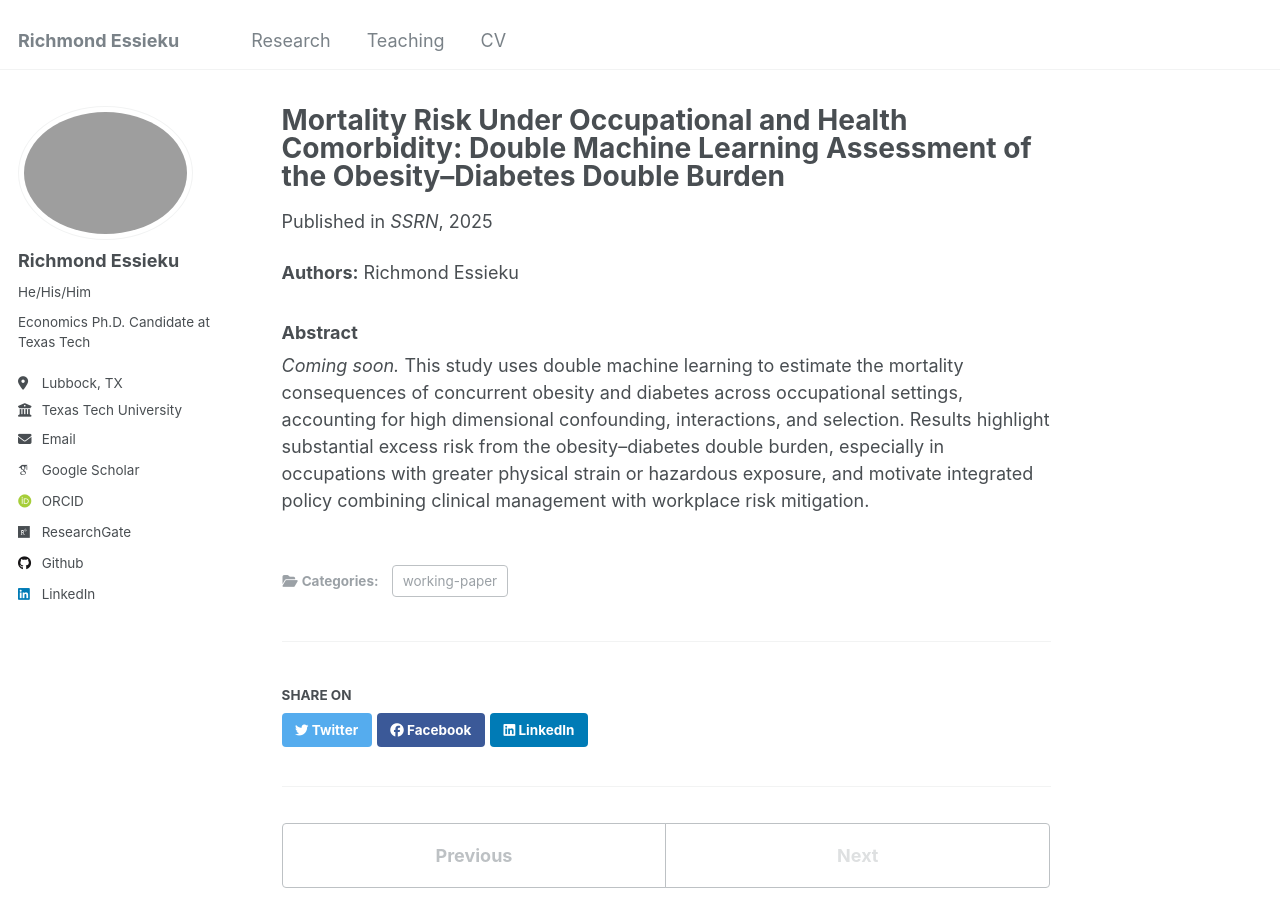
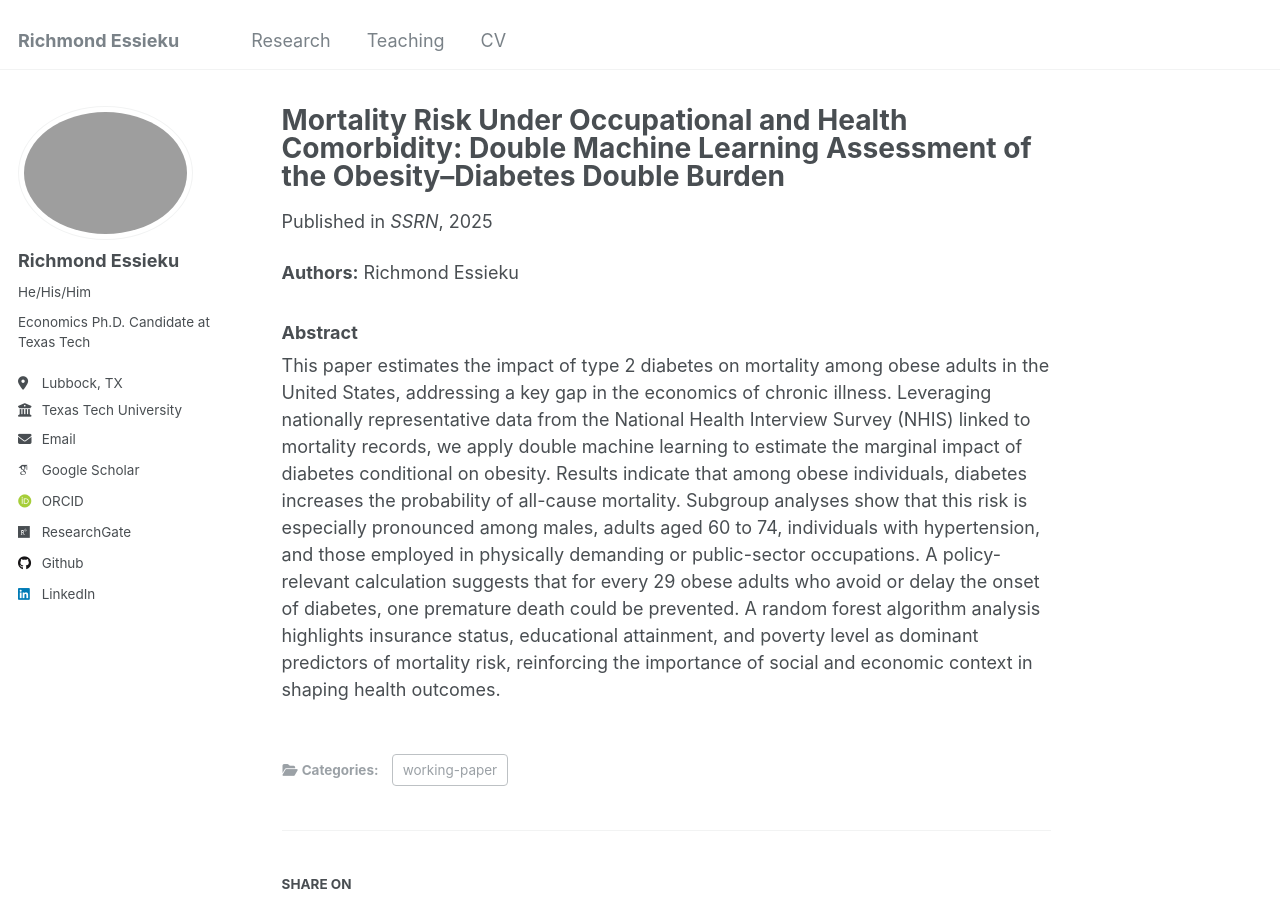
Before and after one commit to essieku/essieku.github.io, a Jekyll site: the page built from _publications/chapter3.md, in a window 1280 px wide and 900 px high. Built offline with Jekyll 4.4.1, drawn with Linux system fonts in a browser that asks for light colours; some web fonts are replaced.

Commit message:
Update chapter3.md

```diff
--- a/_publications/chapter3.md
+++ b/_publications/chapter3.md
@@ -3,15 +3,15 @@ title: "Mortality Risk Under Occupational and Health Comorbidity: Double Machine
 collection: publications
 category: working-paper
 permalink: /publication/obesity-diabetes
-excerpt: 'This paper quantifies how mortality risk escalates when occupational exposure intersects with the obesity–diabetes double burden. Using double machine learning with orthogonalized estimation, I recover robust effects under high dimensional confounding and map heterogeneity across occupations and worker risk profiles. The evidence indicates that the double burden raises mortality risk beyond additive effects, with the largest excess risk concentrated in more hazardous or physically demanding roles. The policy implication is direct: pair metabolic prevention and diabetes management with targeted workplace protections and benefits design so high risk workers experience real reductions in mortality.<br><br><strong>Authors:</strong> Richmond Essieku'
+excerpt: 'This paper quantifies how mortality risk escalates when occupational and comorhbidity exposure intersects with the obesity–diabetes double burden. Using double machine learning with orthogonalized estimation, I recover robust effects under high dimensional confounding and map heterogeneity across occupations and worker risk profiles. The evidence indicates that the double burden raises mortality risk beyond additive or health effects, with the largest excess risk concentrated in more hazardous or physically demanding occupations as well as goverment jobs. The policy implication is direct: pair metabolic prevention and obesity/diabetes management with targeted workplace protections and benefits design so high risk workers experience real reductions in mortality.<br><br><strong>Authors:</strong> Richmond Essieku'
 venue: 'SSRN'
 authors: 'Richmond Essieku'
 paperurl: 'https://papers.ssrn.com/sol3/papers.cfm?abstract_id=5453014'
-# date: 2025-06-23
+date: 2025-06-24
 # slidesurl: ''
 ---
 
 **Authors:** Richmond Essieku
 
 ### Abstract
-*Coming soon.* This study uses double machine learning to estimate the mortality consequences of concurrent obesity and diabetes across occupational settings, accounting for high dimensional confounding, interactions, and selection. Results highlight substantial excess risk from the obesity–diabetes double burden, especially in occupations with greater physical strain or hazardous exposure, and motivate integrated policy combining clinical management with workplace risk mitigation.
+This paper estimates the impact of type 2 diabetes on mortality among obese adults in the United States, addressing a key gap in the economics of chronic illness. Leveraging nationally representative data from the National Health Interview Survey (NHIS) linked to mortality records, we apply double machine learning to estimate the marginal impact of diabetes conditional on obesity. Results indicate that among obese individuals, diabetes increases the probability of all-cause mortality. Subgroup analyses show that this risk is especially pronounced among males, adults aged 60 to 74, individuals with hypertension, and those employed in physically demanding or public-sector occupations. A policy-relevant calculation suggests that for every 29 obese adults who avoid or delay the onset of diabetes, one premature death could be prevented. A random forest algorithm analysis highlights insurance status, educational attainment, and poverty level as dominant predictors of mortality risk, reinforcing the importance of social and economic context in shaping health outcomes.
```
